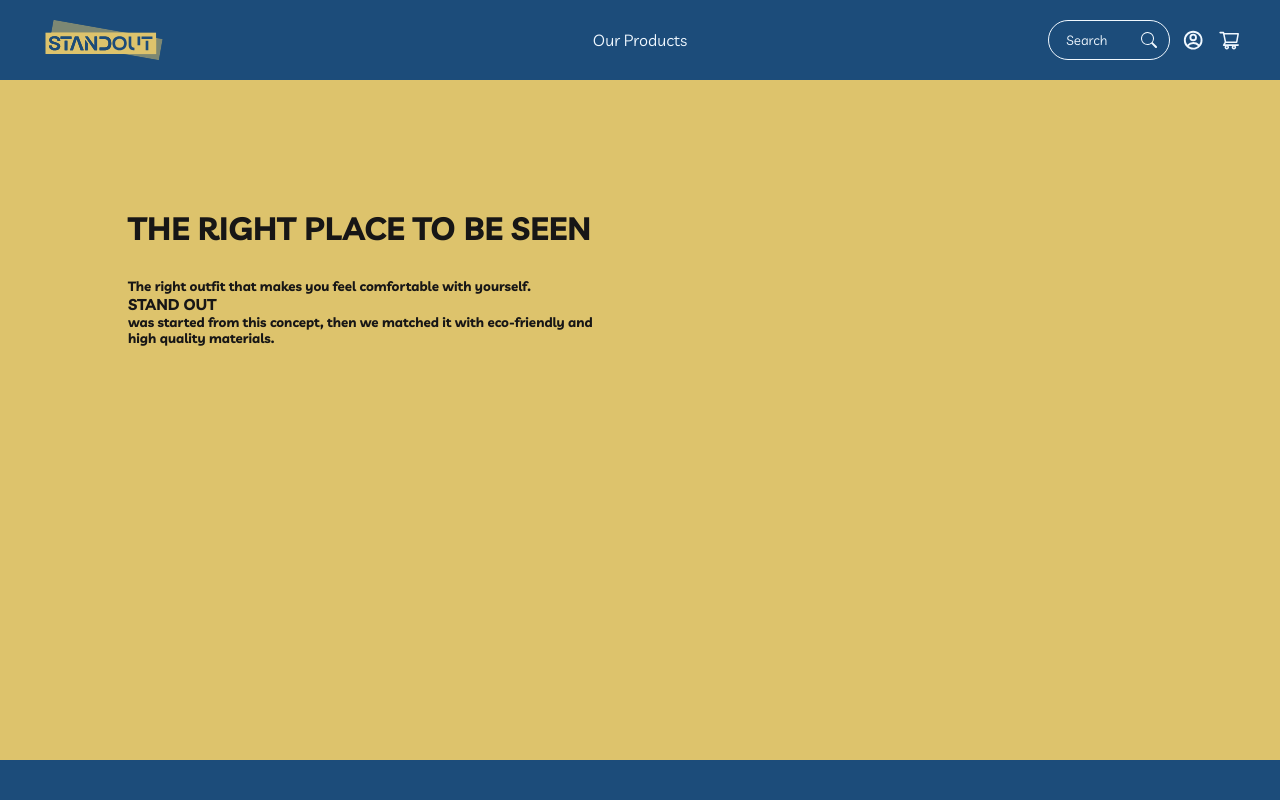
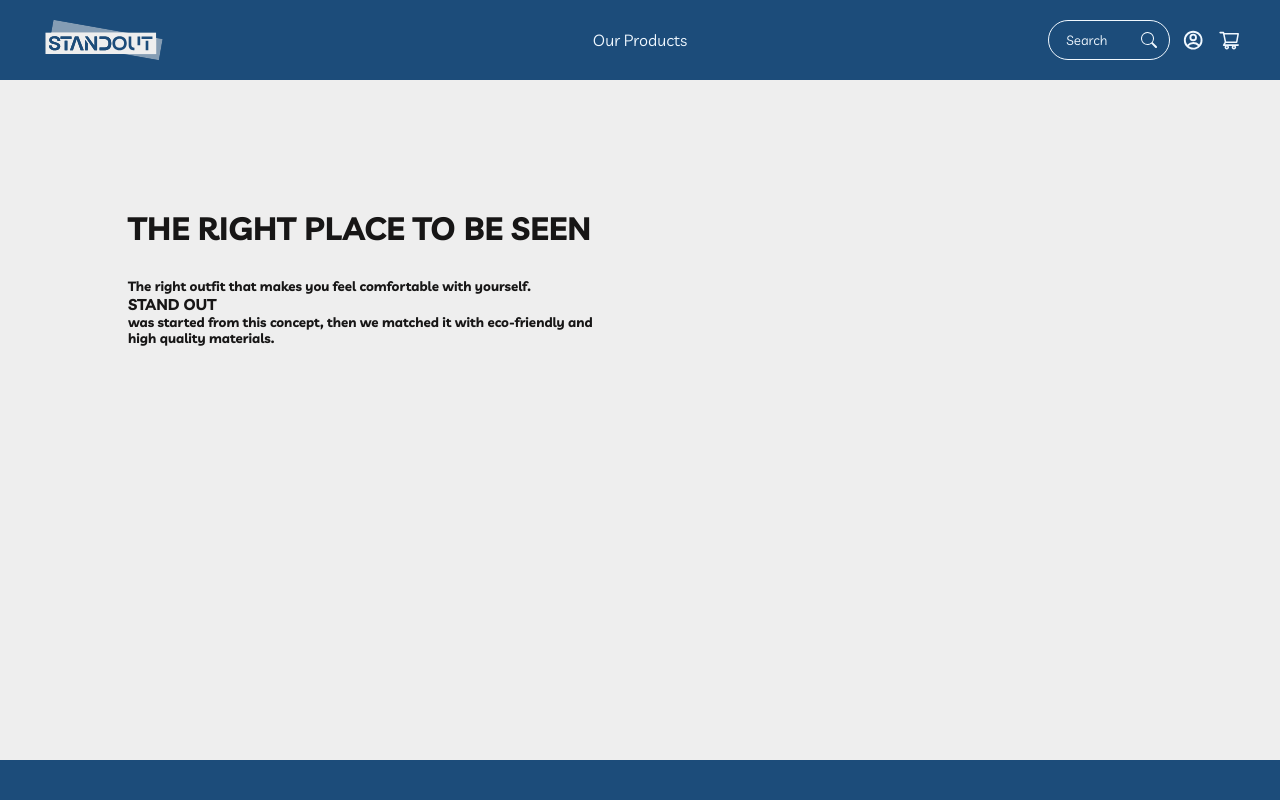
Before and after one commit to Trikode/database_project, a React (Create React App) app: page / in a window 1280 px wide. Shown: the top 800 px of the page. Built offline with nearby package versions, Linux system fonts and the light colour scheme.

Commit message:
first comit

```diff
--- a/src/index.css
+++ b/src/index.css
@@ -22,7 +22,7 @@
 :root {
   --color-primary: #1c4c7a;
   --color-primary-light:#286095;
-  --color-variant: #ddc36c;
+  --color-variant: #eeeeee;
   --color-variant-2: #dcdcdc;
   --gradient: linear-gradient(
     180deg,
--- a/src/pages/Home/home.css
+++ b/src/pages/Home/home.css
@@ -5,7 +5,7 @@
     padding: 13rem 7rem 9rem 8rem;
     display: flex;
     justify-content: space-between;
-    background-color: #ddc36c;
+    background-color: var(--color-variant);
 }
 
 .leftH{
```
Also changed, not shown: src/assets/logo2.svg.
